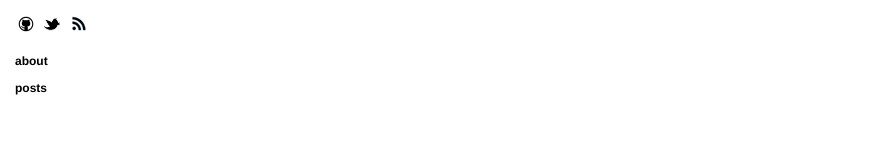
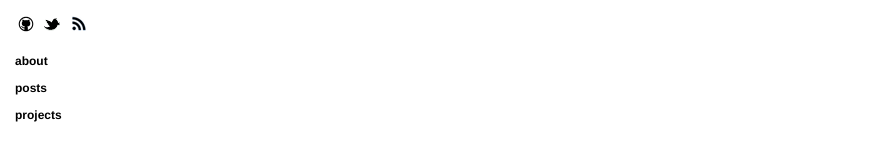
Before and after one commit to klinskyc/klinskyc.github.com, a Jekyll site: the page built from index.html, in a window 1280 px wide. Shown: the part 155-316 px from the top of the page, without its empty margins (0-895 px from the left). Built offline with Jekyll 4.4.1, drawn with Linux system fonts in a browser that asks for light colours; nearby versions of some CDN libraries; Markdown is read by kramdown in place of the engine named in the settings.

Commit message:
more content

```diff
--- a/_layouts/layout.html
+++ b/_layouts/layout.html
@@ -48,6 +48,8 @@
       <ul>
         <li><a href="/about.html">about</a></li>
         <li><a href="/">posts</a></li>
+        <li><a href="projects.html">projects</a></li>
+
       </ul>
     </section>
   </section>
```
Also changed, not shown: 6 other files.
